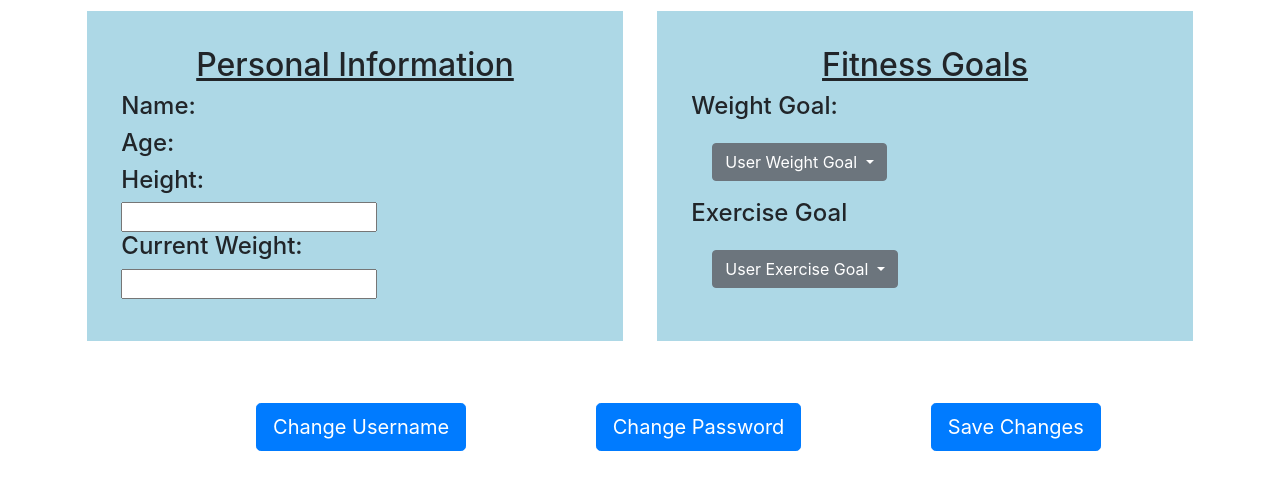
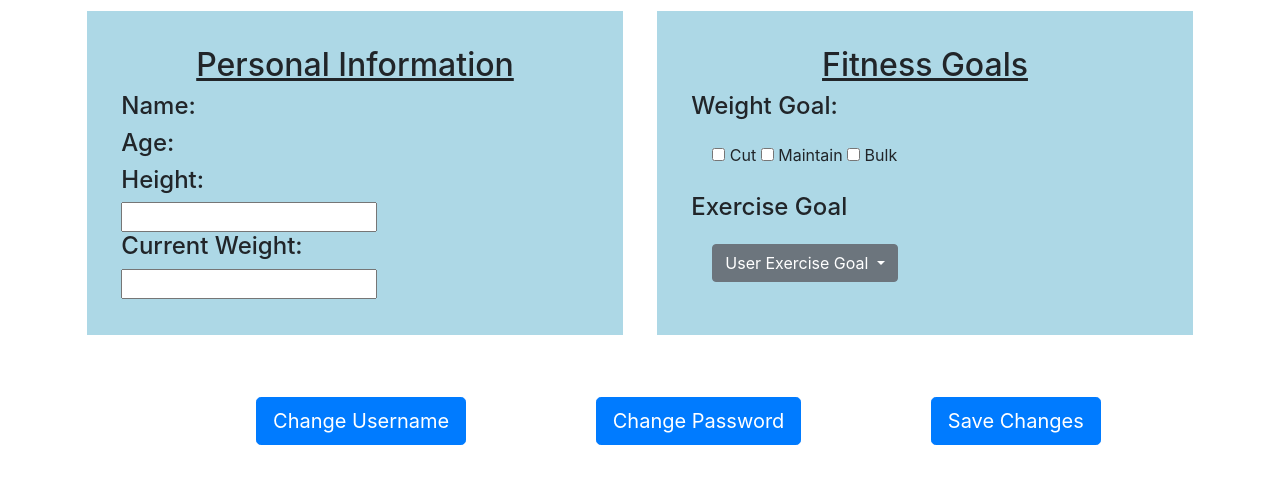
Before and after one commit to HarrySchreiber/FeedFeed, a Flask app: page /mygoals/ in a window 1280 px wide. Shown: the part 56-546 px from the top of the page. Run offline with Flask 2, Linux system fonts and the light colour scheme; some libraries are stand-ins or nearby versions.

Commit message:
Changed weight goal from drop down to buttons in user_goals.html

```diff
--- a/FeedFeed/templates/user_goals.html
+++ b/FeedFeed/templates/user_goals.html
@@ -19,15 +19,13 @@
             <div class="col-lg">
                 <h2> Fitness Goals </h2>
                 <h4> Weight Goal: </h4>
-                <div class="dropdown">
-                    <button class="btn btn-secondary dropdown-toggle" type="button" id="dropdownMenuButton" data-toggle="dropdown" aria-haspopup="true" aria-expanded="false">
-                      User Weight Goal
-                    </button>
-                    <div class="dropdown-menu" aria-labelledby="dropdownMenuButton">
-                      <a class="dropdown-item" href="#">Cut</a>
-                      <a class="dropdown-item" href="#">Bulk</a>
-                      <a class="dropdown-item" href="#">Maintain</a>
-                    </div>
+                <div class="form-group">
+                    <input type="checkbox" name="cut" id="f-cut" />
+                    <label for="f-owner-read">Cut</label>
+                    <input type="checkbox" name="maintain" id="f-maintain" />
+                    <label for="f-owner-write">Maintain</label>
+                    <input type="checkbox" name="bulk" id="f-bulk"/>
+                    <label for="f-owner-execute">Bulk</label>
                 </div>
                 <h4> Exercise Goal </h4>
                 <div class="dropdown">
```
Also changed, not shown: FeedFeed/static/styles/user_styles.css (line endings or trailing spaces).
